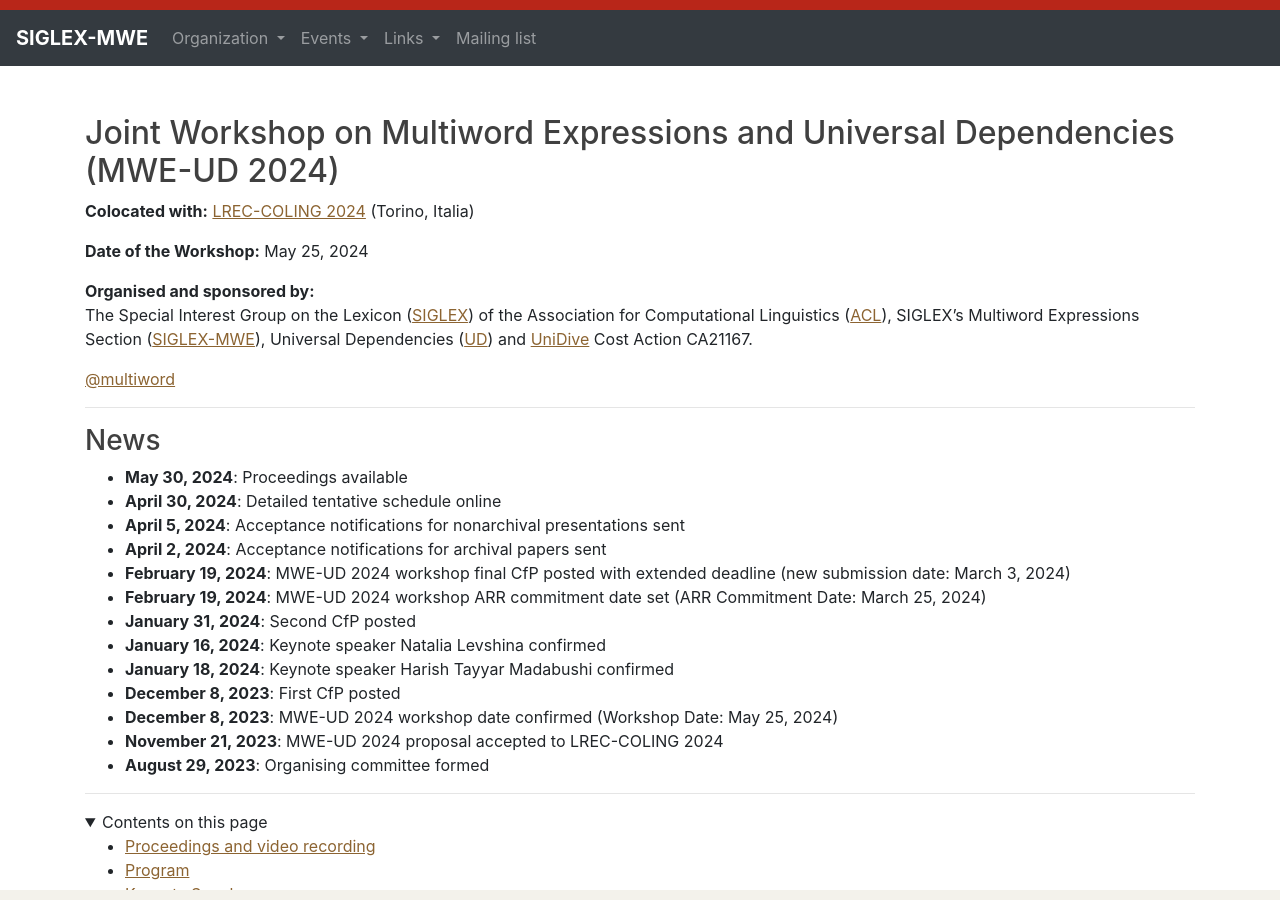
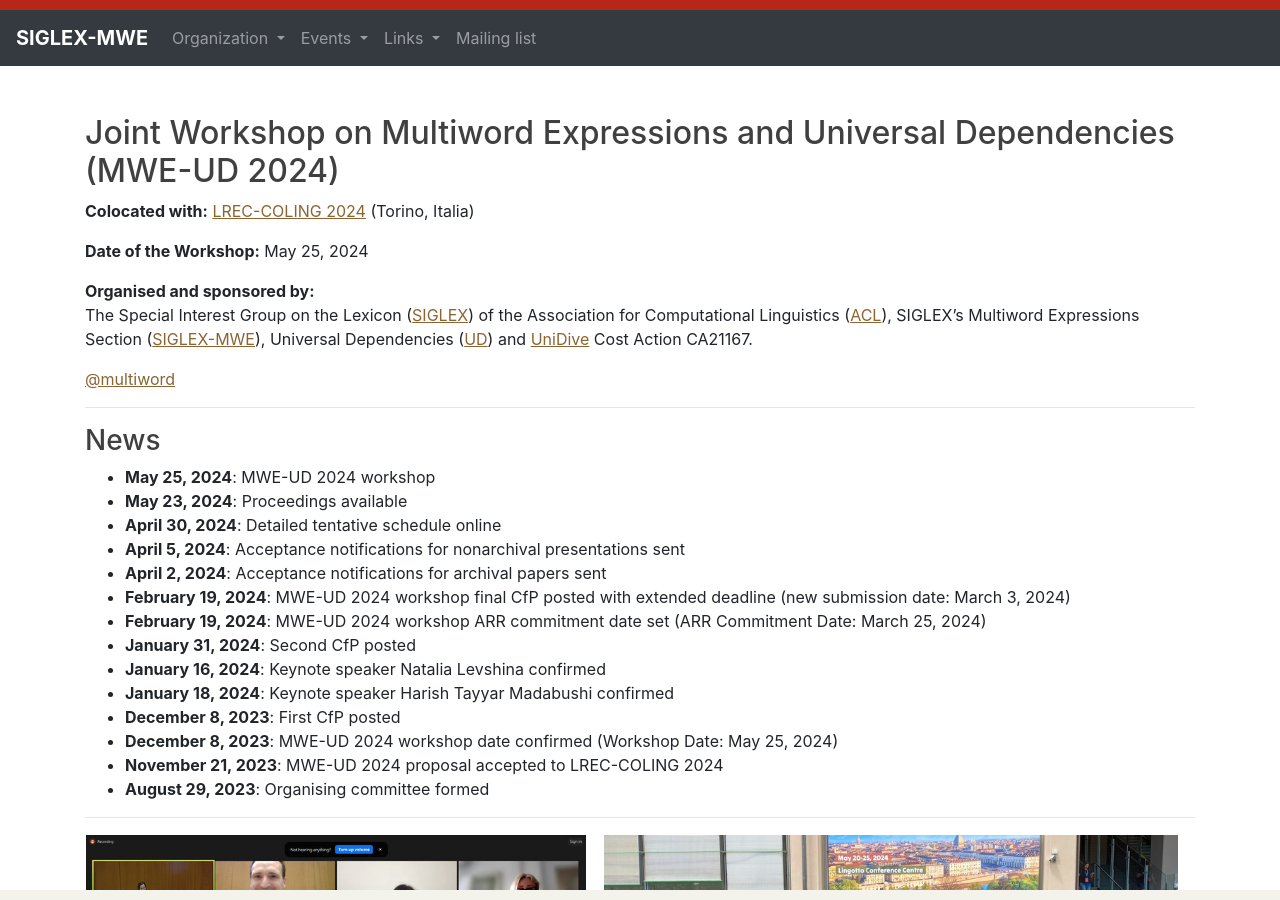
Before and after one commit to multiword/multiword.github.io, a Jekyll site: the page built from mweud2024/index.md, in a window 1280 px wide and 900 px high. Built offline with Jekyll 4.4.1, drawn with Linux system fonts in a browser that asks for light colours; comment, search, counter and statistics services are not loaded.

Commit message:
Added group pictures

```diff
--- a/mweud2024/index.md
+++ b/mweud2024/index.md
@@ -18,7 +18,8 @@
 
 ### News
 
-* **May 30, 2024**: Proceedings available
+* **May 25, 2024**: MWE-UD 2024 workshop
+* **May 23, 2024**: Proceedings available
 * **April 30, 2024**: Detailed tentative schedule online
 * **April 5, 2024**: Acceptance notifications for nonarchival presentations sent
 * **April 2, 2024**: Acceptance notifications for archival papers sent
@@ -31,6 +32,15 @@
 * **December 8, 2023**: MWE-UD 2024 workshop date confirmed (Workshop Date: May 25, 2024)
 * **November 21, 2023**: MWE-UD 2024 proposal accepted to LREC-COLING 2024
 * **August 29, 2023**: Organising committee formed
+
+-----
+
+<table>
+<tr><td>
+<a href="img/mweud2024-online-group-picture.jpg"><img class="img-fluid mx-auto d-block" alt="MWE-UD 2024 online group picture" src="img/mweud2024-online-group-picture-small.jpg"/></a></td>
+<td>
+<a href="img/mweud2024-onsite-group-picture.jpg"><img class="img-fluid mx-auto d-block" alt="MWE-UD 2024 online group picture" src="img/mweud2024-onsite-group-picture-small.jpg"/></a>
+</td></tr></table>
 
 -----
 
```
Also changed, not shown: mweud2024/img/mweud2024-online-group-picture-small.jpg (added), mweud2024/img/mweud2024-online-group-picture.jpg (added), mweud2024/img/mweud2024-onsite-group-picture-small.jpg (added), 1 other file.
